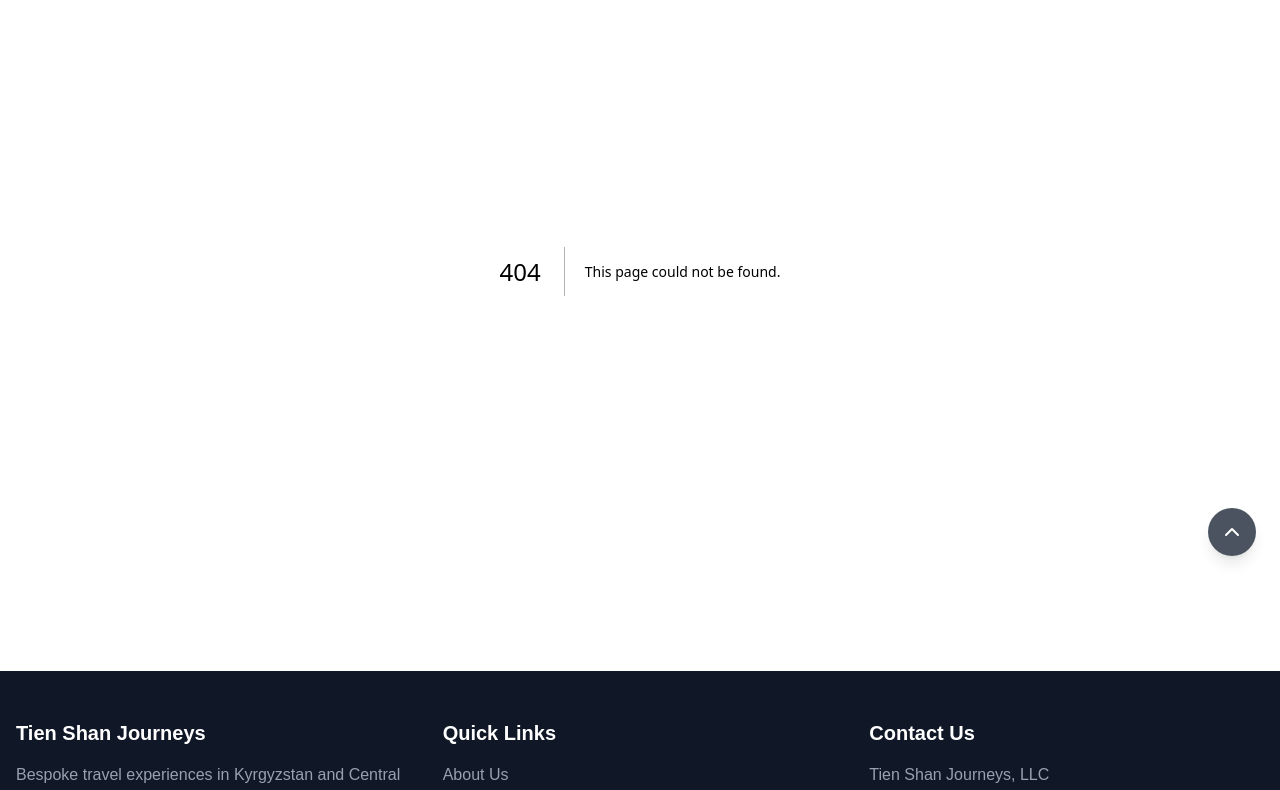
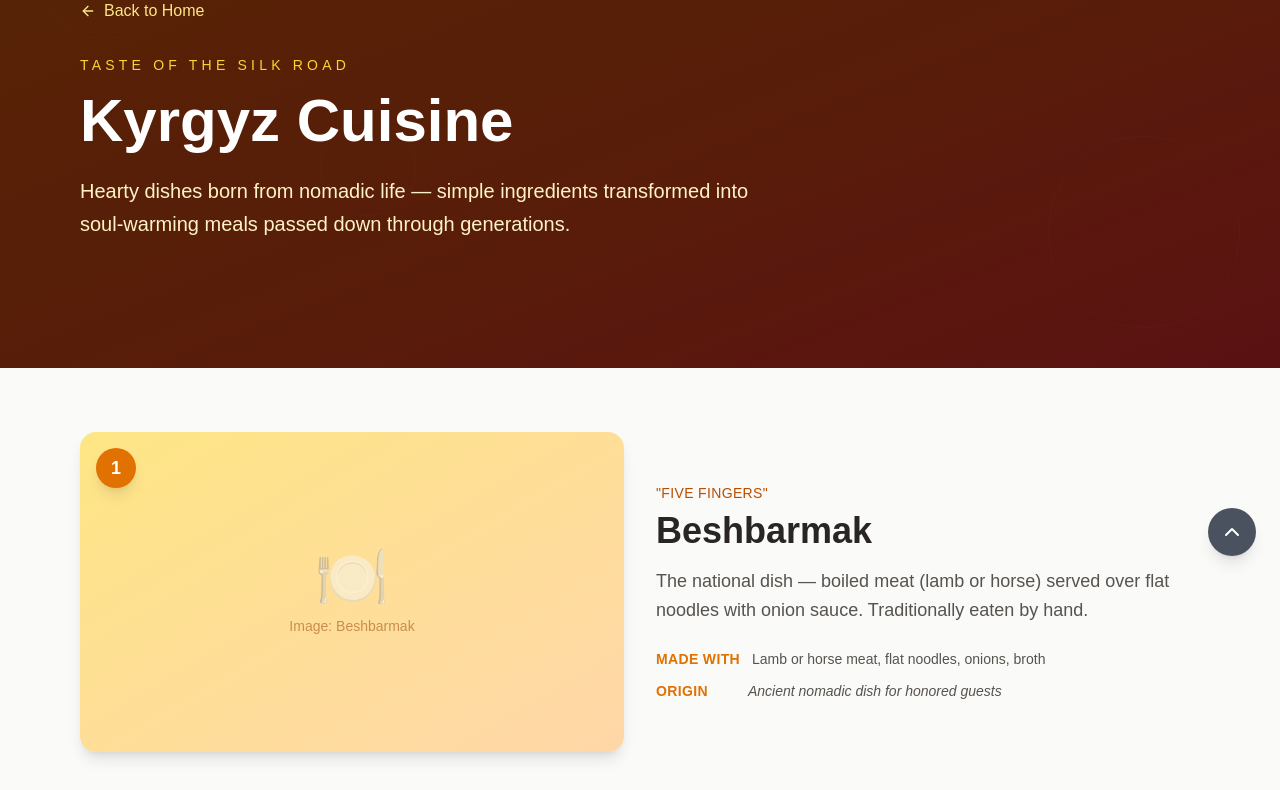
Before and after one commit to Erkebulan100/kyrgyzstan-ai-tourism-thesis, a Next.js app: page /kyrgyz-foods in a window 1280 px wide. Before the commit this address had no page. Shown: the part 220-1010 px from the top of the page. Built offline with nearby package versions, Linux system fonts and the light colour scheme.

Commit message:
Added kyrgyz-foods page, linked tab and block in app/page.js to their main page

```diff
--- /dev/null
+++ b/app/kyrgyz-foods/page.js
@@ -0,0 +1,200 @@
+'use client';
+
+import Link from 'next/link';
+import { ArrowLeft } from 'lucide-react';
+
+const foods = [
+  {
+    id: 1,
+    name: 'Beshbarmak',
+    meaning: '"Five Fingers"',
+    description: 'The national dish — boiled meat (lamb or horse) served over flat noodles with onion sauce. Traditionally eaten by hand.',
+    ingredients: 'Lamb or horse meat, flat noodles, onions, broth',
+    origin: 'Ancient nomadic dish for honored guests',
+    image: '/images/foods/beshbarmak.jpg',
+  },
+  {
+    id: 2,
+    name: 'Plov',
+    meaning: '"Osh"',
+    description: 'Central Asian pilaf — rice layered with carrots and tender meat, slow-cooked in a kazan over open fire.',
+    ingredients: 'Rice, lamb, carrots, onions, cumin, garlic',
+    origin: 'Celebratory dish cooked by men for weddings',
+    image: '/images/foods/plov.jpg',
+  },
+  {
+    id: 3,
+    name: 'Lagman',
+    meaning: 'Hand-Pulled Noodles',
+    description: 'Thick hand-stretched noodles in savory broth with vegetables and meat. Can be served as soup or fried.',
+    ingredients: 'Hand-pulled noodles, beef, tomatoes, peppers',
+    origin: 'Silk Road heritage from China',
+    image: '/images/foods/lagman.jpg',
+  },
+  {
+    id: 4,
+    name: 'Manti',
+    meaning: 'Steamed Dumplings',
+    description: 'Large steamed dumplings filled with spiced meat and onions. Served with sour cream.',
+    ingredients: 'Dough, lamb or beef, onions, black pepper',
+    origin: 'Shared across Central Asia and Turkey',
+    image: '/images/foods/manti.jpg',
+  },
+  {
+    id: 5,
+    name: 'Kuurdak',
+    meaning: 'Fried Meat',
+    description: 'Simple fried meat with onions and potatoes — the ultimate nomad comfort food made over open fire.',
+    ingredients: 'Lamb or liver, potatoes, onions',
+    origin: 'Quick meal for shepherds on pastures',
+    image: '/images/foods/kuurdak.jpg',
+  },
+  {
+    id: 6,
+    name: 'Samsa',
+    meaning: 'Meat Pastry',
+    description: 'Flaky triangular pastries filled with seasoned meat, baked golden in a tandoor oven.',
+    ingredients: 'Puff pastry, lamb, onions, cumin, sesame',
+    origin: 'Bazaar staple for centuries',
+    image: '/images/foods/samsa.jpg',
+  },
+  {
+    id: 7,
+    name: 'Kumys',
+    meaning: 'Fermented Mare\'s Milk',
+    description: 'Traditional drink of the nomads — slightly sour, mildly alcoholic. Believed to have healing properties.',
+    ingredients: 'Fresh mare\'s milk, natural fermentation',
+    origin: 'Sacred drink of Kyrgyz nomads for 5000+ years',
+    image: '/images/foods/kumys.jpg',
+  },
+];
+
+export default function KyrgyzFoodsPage() {
+  return (
+    <main className="min-h-screen bg-stone-50">
+      {/* Hero Section - Warm earthy tones */}
+      <section className="relative bg-gradient-to-br from-amber-900 via-orange-900 to-red-900 text-white">
+        <div className="absolute inset-0 bg-black/30" />
+        <div className="absolute inset-0 opacity-10">
+          <div className="absolute top-10 left-10 w-32 h-32 border border-white/20 rounded-full" />
+          <div className="absolute bottom-10 right-10 w-48 h-48 border border-white/20 rounded-full" />
+          <div className="absolute top-1/2 left-1/4 w-24 h-24 border border-white/20 rounded-full" />
+        </div>
+
+        <div className="relative max-w-6xl mx-auto px-4 py-24 md:py-32">
+          <Link
+            href="/"
+            className="inline-flex items-center gap-2 text-amber-200 hover:text-white transition-colors mb-8"
+          >
+            <ArrowLeft className="w-4 h-4" />
+            Back to Home
+          </Link>
+
+          <p className="text-amber-300 uppercase tracking-[0.3em] text-sm mb-4">
+            Taste of the Silk Road
+          </p>
+          <h1 className="text-4xl md:text-6xl font-bold mb-6">
+            Kyrgyz Cuisine
+          </h1>
+          <p className="text-xl text-amber-100 max-w-2xl leading-relaxed">
+            Hearty dishes born from nomadic life — simple ingredients transformed
+            into soul-warming meals passed down through generations.
+          </p>
+        </div>
+      </section>
+
+      {/* Foods List - Alternating Editorial Layout */}
+      <section className="max-w-6xl mx-auto px-4 py-16">
+
+        {foods.map((food, index) => (
+          <article
+            key={food.id}
+            className={`flex flex-col ${
+              index % 2 === 0 ? 'md:flex-row' : 'md:flex-row-reverse'
+            } gap-8 mb-16 pb-16 ${
+              index !== foods.length - 1 ? 'border-b border-stone-200' : ''
+            }`}
+          >
+            {/* Image */}
+            <div className="md:w-1/2">
+              <div
+                className="relative h-64 md:h-80 rounded-2xl overflow-hidden bg-gradient-to-br from-amber-200 to-orange-200 shadow-lg"
+              >
+                {/* Placeholder pattern - replace with actual image */}
+                <div className="absolute inset-0 flex items-center justify-center">
+                  <div className="text-center text-amber-800/50">
+                    <div className="text-6xl mb-2">🍽️</div>
+                    <p className="text-sm">Image: {food.name}</p>
+                  </div>
+                </div>
+                {/* Uncomment when you have images:
+                <img
+                  src={food.image}
+                  alt={food.name}
+                  className="w-full h-full object-cover"
+                />
+                */}
+
+                {/* Number badge */}
+                <div className="absolute top-4 left-4 w-10 h-10 bg-amber-600 text-white rounded-full flex items-center justify-center font-bold text-lg shadow-lg">
+                  {food.id}
+                </div>
+              </div>
+            </div>
+
+            {/* Content */}
+            <div className="md:w-1/2 flex flex-col justify-center">
+              <p className="text-amber-700 text-sm font-medium uppercase tracking-wide mb-2">
+                {food.meaning}
+              </p>
+              <h2 className="text-3xl md:text-4xl font-bold text-stone-800 mb-4">
+                {food.name}
+              </h2>
+              <p className="text-stone-600 text-lg leading-relaxed mb-6">
+                {food.description}
+              </p>
+
+              {/* Details in subtle boxes */}
+              <div className="space-y-3">
+                <div className="flex items-start gap-3">
+                  <span className="text-amber-600 font-semibold text-sm uppercase tracking-wide min-w-[80px]">
+                    Made with
+                  </span>
+                  <span className="text-stone-600 text-sm">
+                    {food.ingredients}
+                  </span>
+                </div>
+                <div className="flex items-start gap-3">
+                  <span className="text-amber-600 font-semibold text-sm uppercase tracking-wide min-w-[80px]">
+                    Origin
+                  </span>
+                  <span className="text-stone-600 text-sm italic">
+                    {food.origin}
+                  </span>
+                </div>
+              </div>
+            </div>
+          </article>
+        ))}
+      </section>
+
+      {/* Bottom CTA */}
+      <section className="bg-gradient-to-r from-amber-800 to-orange-800 text-white py-16">
+        <div className="max-w-4xl mx-auto px-4 text-center">
+          <h2 className="text-2xl md:text-3xl font-bold mb-4">
+            Taste These Dishes on Your Journey
+          </h2>
+          <p className="text-amber-200 mb-8">
+            Our tours include authentic home-cooked meals and local restaurant experiences
+          </p>
+          <Link
+            href="/tours"
+            className="inline-block bg-white text-amber-800 px-8 py-3 rounded-full font-semibold hover:bg-amber-100 transition-colors"
+          >
+            View Our Tours
+          </Link>
+        </div>
+      </section>
+    </main>
+  );
+}
--- a/app/page.js
+++ b/app/page.js
@@ -544,35 +544,85 @@ export default function Home() {
   { rank: 10, name: 'Kel-Suu Lake', region: 'At-Bashy Valley', image: '/images/destinations/at-bashy/slide-1.jpg', link: '/top-10-places/kel-suu-lake' },
 ]}
 />
-      {/* Kyrgyz Foods Section */}
-      <section className="py-16 px-4 bg-white">
+      {/* Kyrgyz Foods Section - Horizontal Scroll Preview */}
+<section className="py-16 px-4 bg-gradient-to-br from-amber-50 to-orange-50">
   <div className="max-w-6xl mx-auto">
-          <h2 className="text-3xl font-bold text-gray-800 mb-4 text-center">Kyrgyz Foods</h2>
-          <p className="text-gray-600 text-center mb-10 max-w-2xl mx-auto">
-            [Placeholder: Owner will provide intro text about traditional Kyrgyz cuisine]
+    {/* Header with link */}
+    <div className="flex items-end justify-between mb-10">
+      <div>
+        <p className="text-amber-600 uppercase tracking-widest text-sm font-medium mb-2">
+          Taste of the Silk Road
         </p>
+        <h2 className="text-3xl md:text-4xl font-bold text-stone-800">
+          Kyrgyz Cuisine
+        </h2>
+      </div>
+      <Link
+        href="/kyrgyz-foods"
+        className="hidden md:inline-flex items-center gap-2 text-amber-700 hover:text-amber-900 font-semibold transition-colors"
+      >
+        Explore All Dishes
+        <span className="text-xl">→</span>
+      </Link>
+    </div>
 
-          <div className="grid grid-cols-1 md:grid-cols-2 lg:grid-cols-3 gap-8">
+    {/* Horizontal Cards - 4 Preview Items */}
+    <div className="grid grid-cols-2 md:grid-cols-4 gap-4 md:gap-6 mb-8">
       {[
-              { name: '[Food Name 1]', image: '/images/home/foods/food-1-placeholder.jpg', description: '[Description placeholder - what it is, ingredients, when it is served]' },
-              { name: '[Food Name 2]', image: '/images/home/foods/food-2-placeholder.jpg', description: '[Description placeholder]' },
-              { name: '[Food Name 3]', image: '/images/home/foods/food-3-placeholder.jpg', description: '[Description placeholder]' },
-              { name: '[Food Name 4]', image: '/images/home/foods/food-4-placeholder.jpg', description: '[Description placeholder]' },
-              { name: '[Food Name 5]', image: '/images/home/foods/food-5-placeholder.jpg', description: '[Description placeholder]' },
-              { name: '[Food Name 6]', image: '/images/home/foods/food-6-placeholder.jpg', description: '[Description placeholder]' },
+        { name: 'Beshbarmak', subtitle: 'National Dish', desc: 'Boiled meat over flat noodles, eaten by hand' },
+        { name: 'Plov', subtitle: 'Celebration Rice', desc: 'Layered rice with meat, cooked in a kazan' },
+        { name: 'Lagman', subtitle: 'Hand-Pulled Noodles', desc: 'Thick noodles in savory broth' },
+        { name: 'Kumys', subtitle: 'Nomad Drink', desc: 'Fermented mare\'s milk, 5000 years old' },
       ].map((food, idx) => (
-              <div key={idx} className="bg-gray-50 rounded-lg overflow-hidden shadow hover:shadow-lg transition-shadow">
-                <img
-                  src={food.image}
-                  alt={food.name}
-                  className="w-full h-56 object-cover"
-                />
-                <div className="p-5">
-                  <h3 className="font-bold text-gray-800 text-lg mb-2">{food.name}</h3>
-                  <p className="text-gray-600 text-sm">{food.description}</p>
+        <Link
+          key={idx}
+          href="/kyrgyz-foods"
+          className="group relative bg-white rounded-xl overflow-hidden shadow-md hover:shadow-xl transition-all duration-300 hover:-translate-y-1"
+        >
+          {/* Image placeholder */}
+          <div className="h-32 md:h-40 bg-gradient-to-br from-amber-200 to-orange-300 flex items-center justify-center">
+            <span className="text-4xl">🍽️</span>
+            {/* Replace with actual image:
+            <img src={`/images/foods/${food.name.toLowerCase()}.jpg`} alt={food.name} className="w-full h-full object-cover" />
+            */}
           </div>
+
+          {/* Content */}
+          <div className="p-4">
+            <p className="text-amber-600 text-xs uppercase tracking-wide mb-1">{food.subtitle}</p>
+            <h3 className="font-bold text-stone-800 text-lg mb-1 group-hover:text-amber-700 transition-colors">
+              {food.name}
+            </h3>
+            <p className="text-stone-500 text-sm line-clamp-2">{food.desc}</p>
           </div>
+
+          {/* Hover arrow */}
+          <div className="absolute top-3 right-3 w-8 h-8 bg-white/80 rounded-full flex items-center justify-center opacity-0 group-hover:opacity-100 transition-opacity">
+            <span className="text-amber-600">→</span>
+          </div>
+        </Link>
       ))}
+    </div>
+
+    {/* Mobile "See All" button */}
+    <div className="md:hidden text-center">
+      <Link
+        href="/kyrgyz-foods"
+        className="inline-flex items-center gap-2 bg-amber-600 text-white px-6 py-3 rounded-full font-semibold hover:bg-amber-700 transition-colors"
+      >
+        Explore All 7 Dishes
+        <span>→</span>
+      </Link>
+    </div>
+
+    {/* Desktop subtle CTA */}
+    <div className="hidden md:block text-center">
+      <p className="text-stone-500">
+        Discover all 7 traditional dishes including Manti, Samsa, and Kuurdak
+        <Link href="/kyrgyz-foods" className="text-amber-600 hover:text-amber-700 font-medium ml-2">
+          View full guide →
+        </Link>
+      </p>
     </div>
   </div>
 </section>
```
Lines whose indentation alone changed are shown as unchanged.
